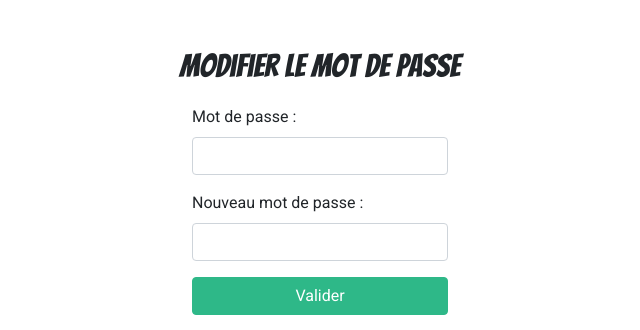
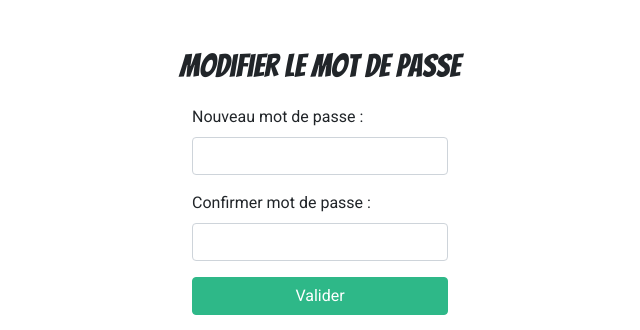
Before and after one commit to mojinet/sortir.com, a Symfony app: template templates/profil/modifyPassword.html.twig in a window 1280 px wide. Shown: the part 137-467 px from the top of the page, without its empty margins (320-960 px from the left). Run offline with Twig, Linux system fonts and the light colour scheme; the template is opened without the code that fills it, so the values that code supplies are empty; some libraries are stand-ins or nearby versions.

Commit message:
add "nouveau mot de passe" and "confirmer mot de passe"

```diff
--- a/templates/profil/modifyPassword.html.twig
+++ b/templates/profil/modifyPassword.html.twig
@@ -4,11 +4,11 @@
     <h1>Modifier le mot de passe</h1>
     <form class="form-group" action="" method="post">
         <div class="mb-3">
-            <label class="form-label" for="pass">Mot de passe :</label>
+            <label class="form-label" for="pass">Nouveau mot de passe :</label>
             <input class="form-control" type="password" id="pass" name="pass">
         </div>
         <div>
-            <label class="form-label"  for="passConf">Nouveau mot de passe :</label>
+            <label class="form-label"  for="passConf">Confirmer mot de passe :</label>
             <input class="form-control" type="password" id="passConf" name="passConf">
         </div>
         <button class="btn size_btn">Valider</button>
```
